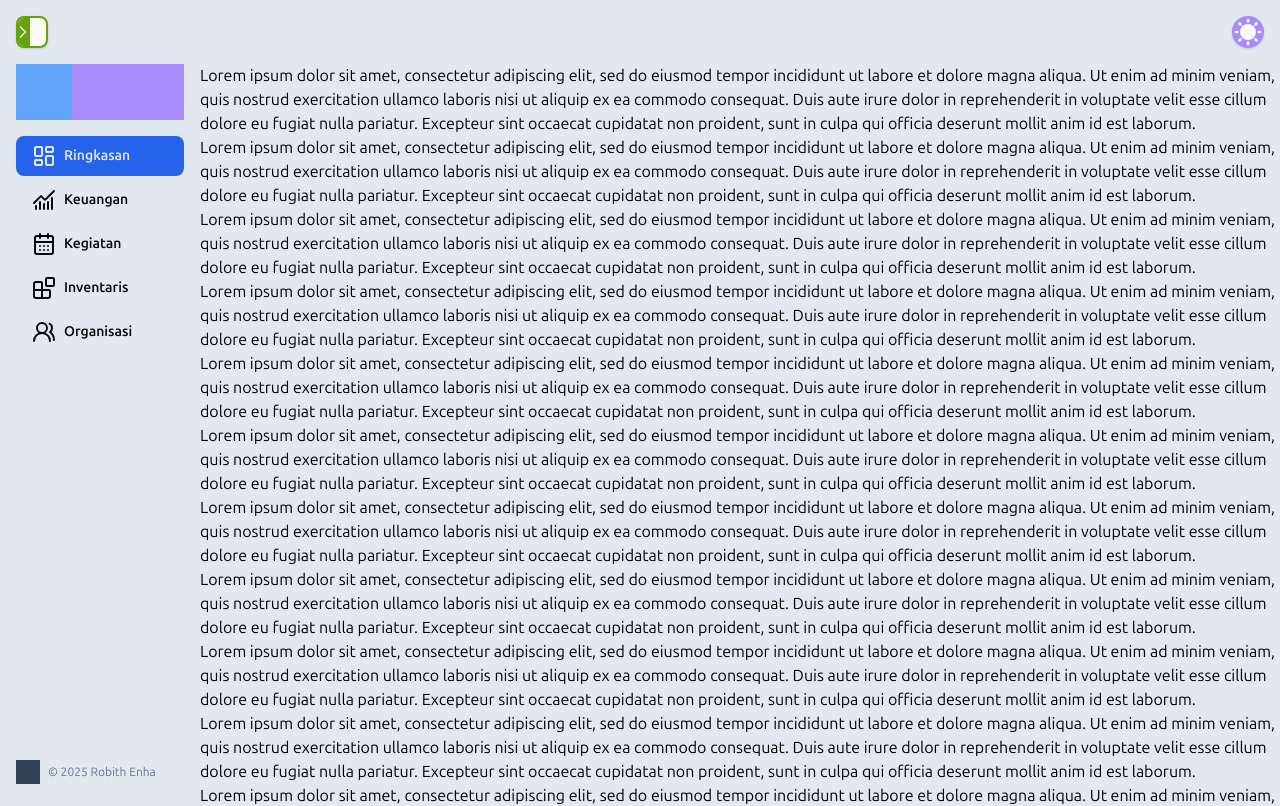
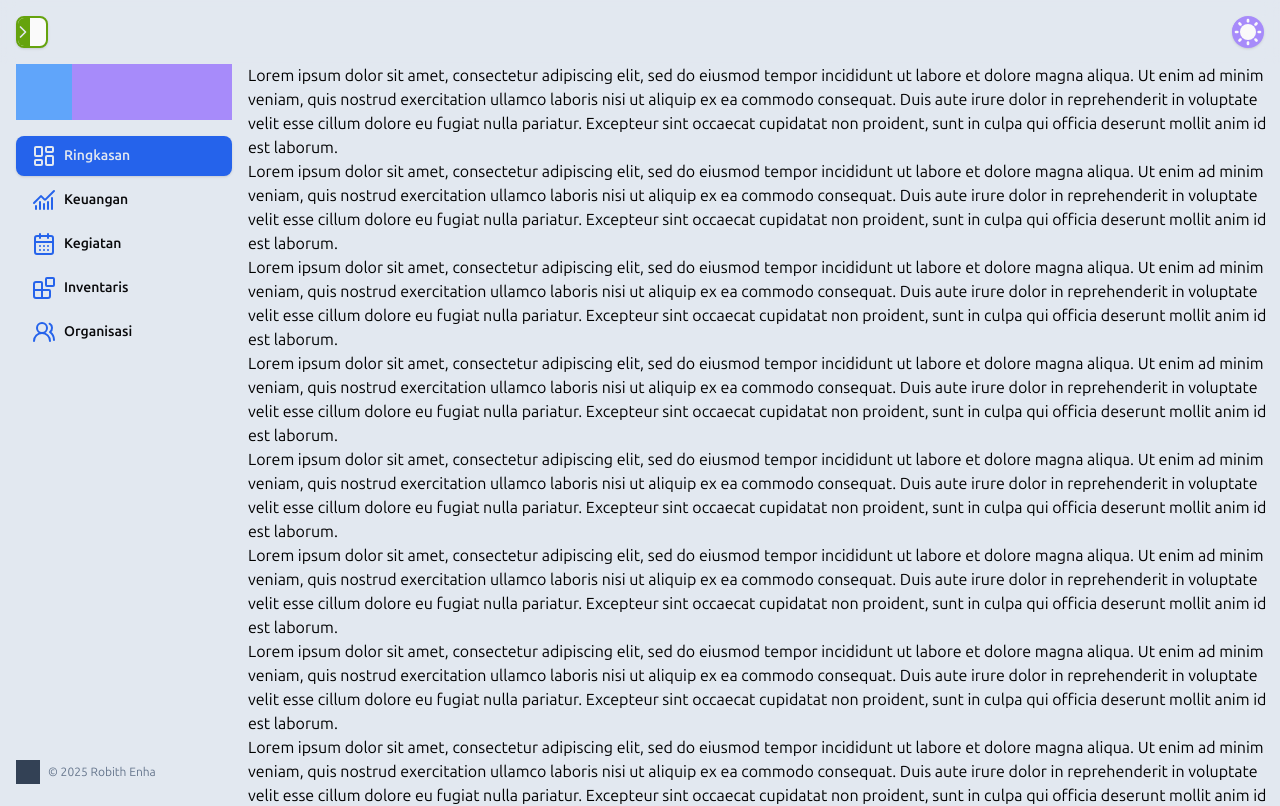
Before and after one commit to aquilaibrahimovic/platform-masjid, a Next.js app: page / in a window 1280 px wide. Shown: the top 806 px of the page. Built offline with nearby package versions, Linux system fonts and the light colour scheme; a web font is replaced by a local one.

Commit message:
chaange colors

```diff
--- a/src/app/layout.tsx
+++ b/src/app/layout.tsx
@@ -28,7 +28,7 @@ export default function RootLayout({
   return (
     <html lang="en" suppressHydrationWarning>
       <body
-        className={`${ubuntuSans.variable} ${ubuntuMono.variable} antialiased font-sans transition`}
+        className={`${ubuntuSans.variable} ${ubuntuMono.variable} antialiased font-sans`}
       >
         <ThemeProvider attribute="data-theme" defaultTheme="system">
           {/* Header */}
@@ -49,7 +49,7 @@ export default function RootLayout({
       sm:top-16
       sm:left-0
       sm:h-[calc(100vh-64px)]
-      sm:w-[200px]
+      sm:w-62
       sm:bottom-auto
     "
             >
@@ -60,7 +60,7 @@ export default function RootLayout({
             <main
               className="
       pb-16
-      sm:ml-[200px]
+      sm:ml-62
       sm:pb-0
     "
             >
--- a/src/components/Sidebar.tsx
+++ b/src/components/Sidebar.tsx
@@ -10,9 +10,9 @@ export default function Sidebar() {
   return (
     <div className="flex flex-col justify-between h-full bg-background1 px-4 pb-4 gap-4">
       {/* Part 1: Logo */}
-      <div className="relative w-full h-[56px] sm:flex hidden">
+      <div className="relative w-full h-14 sm:flex hidden">
         <div className="w-14 h-14 bg-accent1a" />
-        <div className="absolute left-14 top-0 w-[112px] h-[56px] bg-accent2a" />
+        <div className="absolute left-14 top-0 w-40 h-14 bg-accent2a" />
       </div>
 
       {/* Part 2: Menu */}
@@ -29,20 +29,26 @@ export default function Sidebar() {
     flex items-center justify-start
     ${
       isActive
-        ? "bg-accent1b text-background1"
-        : "text-text1 hover:bg-background2"
+        ? "bg-accent1b shadow-sm"
+        : "hover:bg-background2 hover:shadow-sm"
     }
     sm:flex-row sm:justify-start sm:gap-0
     flex-col items-center justify-center gap-1
   `}
             >
               {/* Icon */}
-              <Icon className="w-6 h-6" />
+              <Icon
+                className={`w-6 h-6 ${
+                  isActive ? "text-background1" : "text-accent1b"
+                }`}
+              />
 
               {/* Label (desktop only) */}
               <div
-                className="sm:absolute sm:left-12 sm:top-1/2 sm:-translate-y-1/2 sm:ml-0 sm:opacity-100
-               text-sm font-semibold hidden sm:block"
+                className={`sm:absolute sm:left-12 sm:top-1/2 sm:-translate-y-1/2 sm:ml-0 sm:opacity-100
+               text-sm font-semibold hidden sm:block ${
+                 isActive ? "text-background1" : "text-text1"
+               }`}
               >
                 {label}
               </div>
@@ -54,7 +60,7 @@ export default function Sidebar() {
       {/* Part 3: Copyright */}
       <div className="relative w-full sm:flex hidden items-center">
         <div className="w-6 h-6 bg-text2" />
-        <div className="absolute left-8 w-34 text-xs text-text3">
+        <div className="absolute left-8 w-46 text-xs text-text3">
           © 2025 Robith Enha
         </div>
       </div>
```
